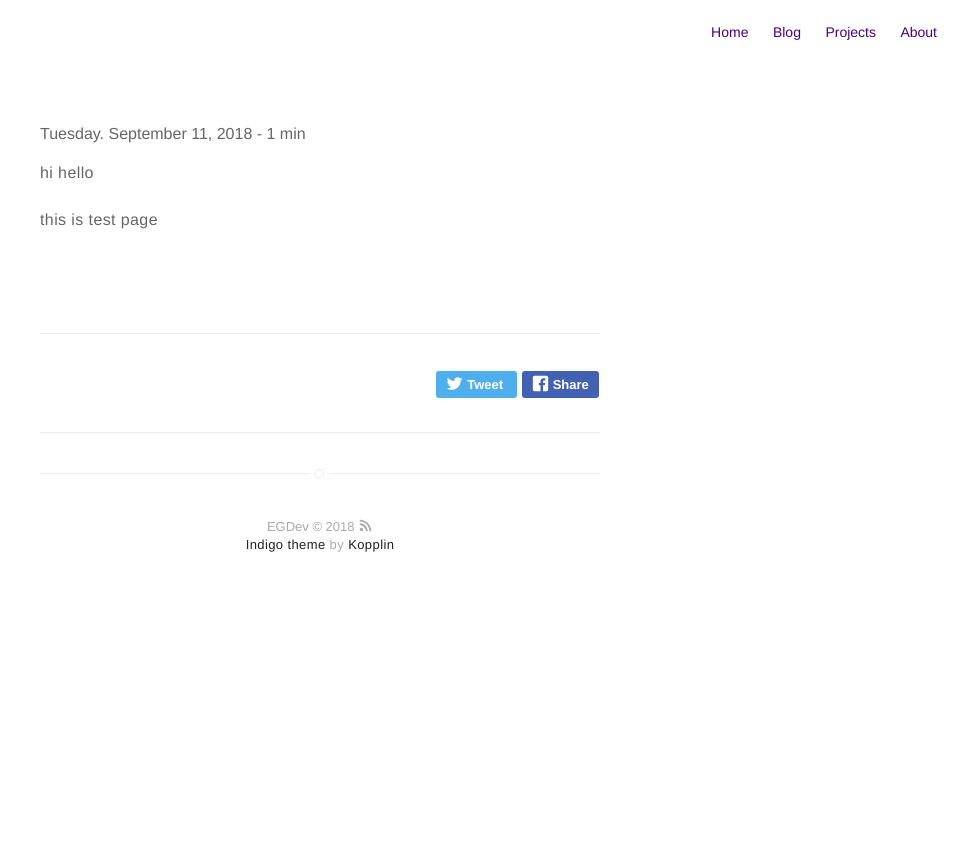
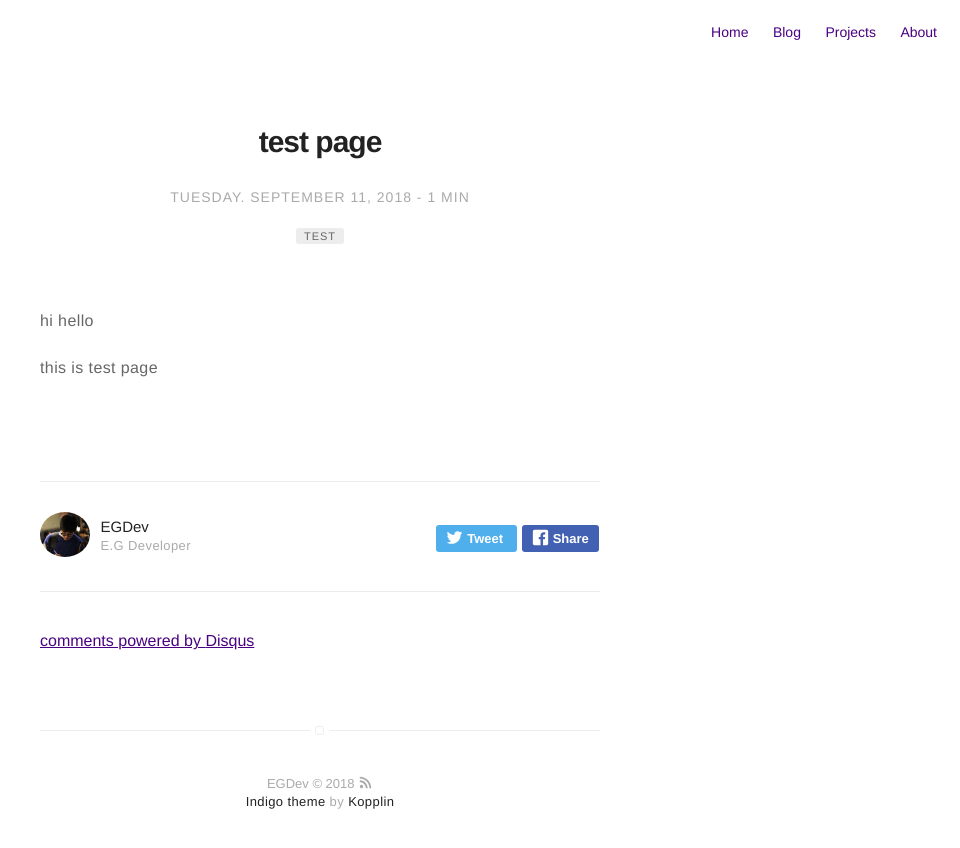
Before and after one commit to cokcokcok/cokcokcok.github.io, a Jekyll site: the page built from _posts/2018-09-11-test.md, in a window 1280 px wide. Shown: the top 848 px of the page, without its empty margins (320-1280 px from the left). Built offline with Jekyll 4.4.1, drawn with Linux system fonts in a browser that asks for light colours; our own code applies the rules of GitHub Pages for plain Markdown files; comment, search, counter and statistics services are not loaded; part of the change alters nothing that is shown.

Commit message:
second test commit

```diff
--- a/_posts/2018-09-11-test.md
+++ b/_posts/2018-09-11-test.md
@@ -1,15 +1,11 @@
 ---
-title: 제목 입력
+title: test page
 layout: post
-date: 포스팅 날짜
-image: 이미지 경로 입력
-headerImage: 헤드 라인에 이미지르 보여줄지 여부 결정(T/F)
-tag: 포함 하고 있는 내용의 요소 입력
-ex)
-- markdown
-- elements
+date: 2018-09-11
+headerImage: F
+tag: test
 category: project
-author: 작성자의 이름 등록
+author: egdev
 description:
 ---
 
```
